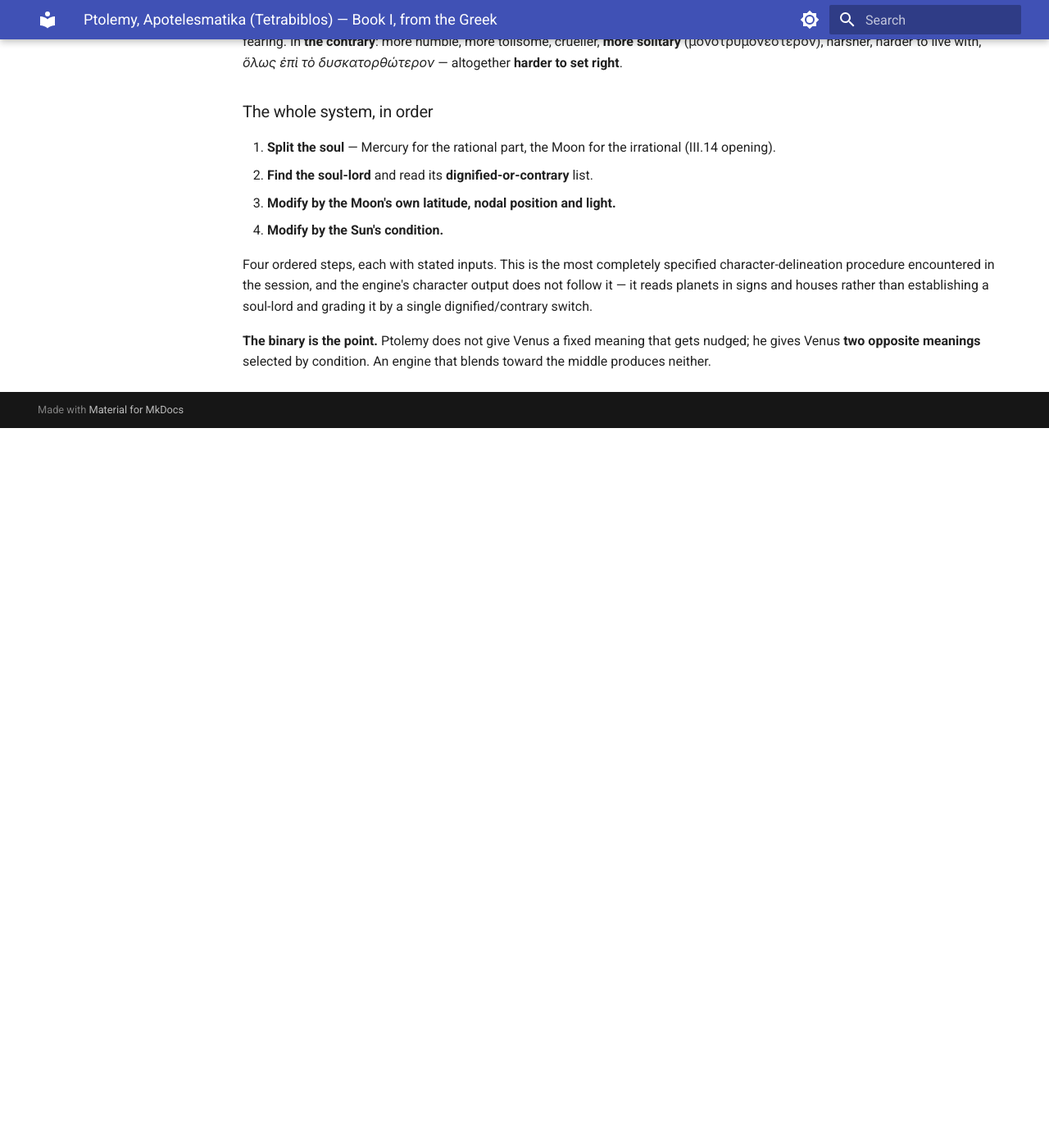
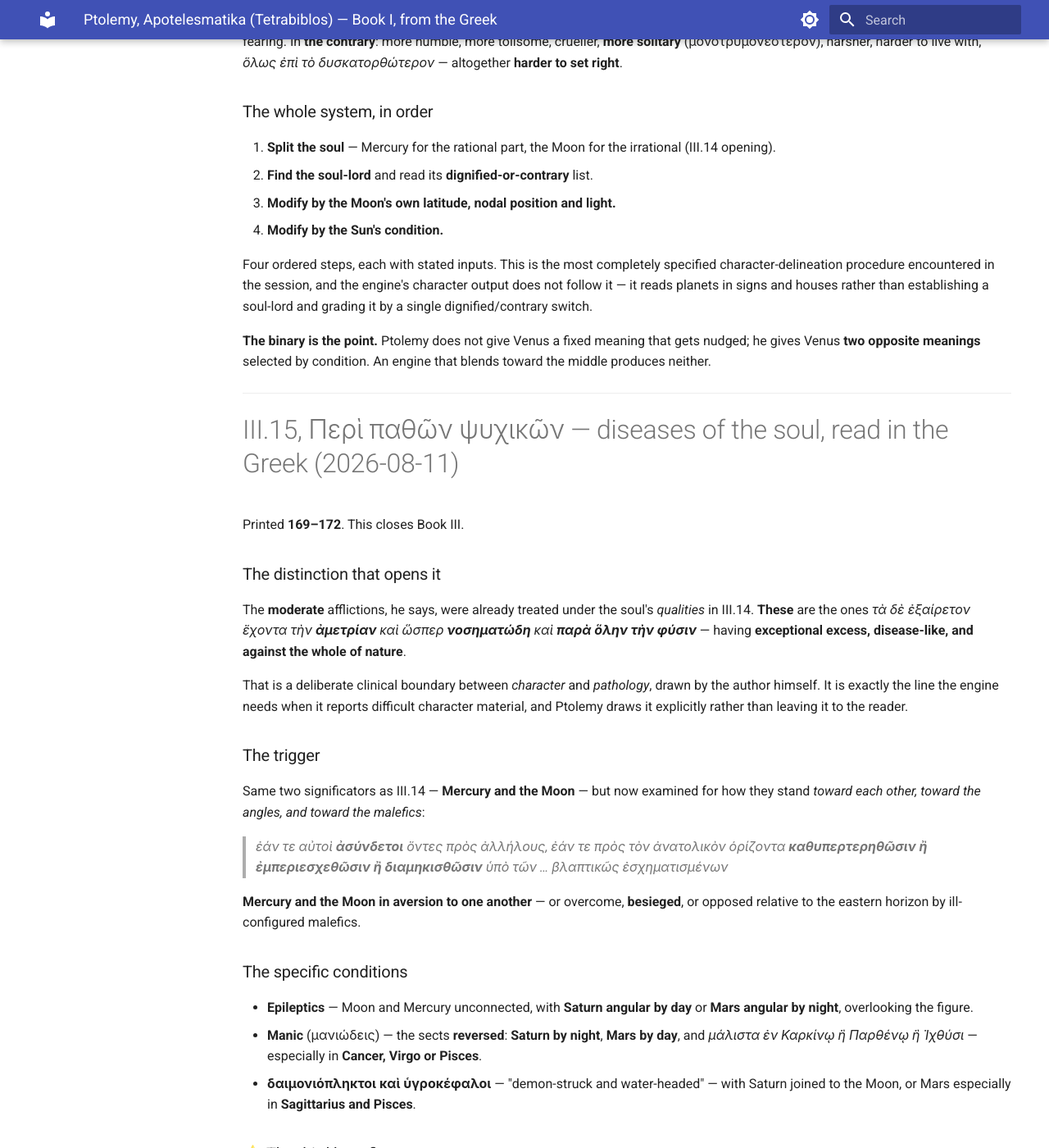
Before and after one commit to Bender1011001/traditional-astrology-engine, an MkDocs documentation site: the page built from docs/sources/ptolemy_greek_book1.md, in a window 1280 px wide and 1400 px high, scrolled down 30832 px. Shown: the whole window at 82% size. Built offline with MkDocs 1.6.1 and Material for MkDocs 9.7.7, drawn with Linux system fonts in a browser that asks for light colours; before the commit the page ends 31354 px from its top, so only the background shows below that; some of the changed text lies outside the part shown.

Commit message:
Ptolemy III.15 closes Book III: a third benefic rescue, same architecture
Printed 169-172.

The chapter opens by drawing a clinical boundary the engine needs: the
moderate afflictions were already treated as the soul's QUALITIES in
III.14, while these have exaireton ten ametrian, exceptional excess,
are nosematode, disease-like, and para holen ten physin, against the
whole of nature. Character versus pathology, drawn by the author.

Trigger: Mercury and the Moon ASYNDETOI, in aversion to one another, or
overcome, besieged or opposed relative to the eastern horizon by
ill-configured malefics. Epileptics when Saturn is angular by day or
Mars by night; manic when the sects are reversed, Saturn by night and
Mars by day, especially in Cancer, Virgo or Pisces; demon-struck and
water-headed with Saturn joined to the Moon or Mars in Sagittarius and
Pisces.

Then the third rescue. Malefics alone holding the configuration make
the diseases aniata, incurable, unrelenting and notorious. With Jupiter
and Venus allied they become iasima, CURABLE, though still conspicuous.
Jupiter cures through medicine, whether by dietary regimen or drugs;
Venus through oracles and help from the gods.

That makes three rescues in three chapters with the same architecture -
III.11 on the anaretic degree, III.13 on bodily afflictions, III.15 on
the soul. In Ptolemy a malefic verdict is never final. It is a first
reading to be tested against whether a benefic overcomes it, and the
outcome is graded rather than binary. Three independent statements with
different vocabulary each time is as strong an internal confirmation as
this text offers.

The engine implements none of the three. That is the most consistent
doctrinal gap found in the session - not a missing delineation but a
missing STEP in how every malefic judgment should be reached.

Co-Authored-By: Claude Opus 5 <noreply@anthropic.com>

```diff
--- a/docs/sources/ptolemy_greek_book1.md
+++ b/docs/sources/ptolemy_greek_book1.md
@@ -848,3 +848,51 @@ The planet **taking the lordship of the soul alone**, in a **dignified condition
 Four ordered steps, each with stated inputs. This is the most completely specified character-delineation procedure encountered in the session, and the engine's character output does not follow it — it reads planets in signs and houses rather than establishing a soul-lord and grading it by a single dignified/contrary switch.
 
 **The binary is the point.** Ptolemy does not give Venus a fixed meaning that gets nudged; he gives Venus **two opposite meanings** selected by condition. An engine that blends toward the middle produces neither.
+
+---
+
+# III.15, Περὶ παθῶν ψυχικῶν — diseases of the soul, read in the Greek (2026-08-11)
+
+Printed **169–172**. This closes Book III.
+
+### The distinction that opens it
+
+The **moderate** afflictions, he says, were already treated under the soul's *qualities* in III.14. **These** are the ones *τὰ δὲ ἐξαίρετον ἔχοντα τὴν **ἀμετρίαν** καὶ ὥσπερ **νοσηματώδη** καὶ **παρὰ ὅλην τὴν φύσιν*** — having **exceptional excess, disease-like, and against the whole of nature**.
+
+That is a deliberate clinical boundary between *character* and *pathology*, drawn by the author himself. It is exactly the line the engine needs when it reports difficult character material, and Ptolemy draws it explicitly rather than leaving it to the reader.
+
+### The trigger
+
+Same two significators as III.14 — **Mercury and the Moon** — but now examined for how they stand *toward each other, toward the angles, and toward the malefics*:
+
+> *ἐάν τε αὐτοὶ **ἀσύνδετοι** ὄντες πρὸς ἀλλήλους, ἐάν τε πρὸς τὸν ἀνατολικὸν ὁρίζοντα **καθυπερτερηθῶσιν ἢ ἐμπεριεσχεθῶσιν ἢ διαμηκισθῶσιν** ὑπὸ τῶν … βλαπτικῶς ἐσχηματισμένων*
+
+**Mercury and the Moon in aversion to one another** — or overcome, **besieged**, or opposed relative to the eastern horizon by ill-configured malefics.
+
+### The specific conditions
+
+- **Epileptics** — Moon and Mercury unconnected, with **Saturn angular by day** or **Mars angular by night**, overlooking the figure.
+- **Manic** (μανιώδεις) — the sects **reversed**: **Saturn by night**, **Mars by day**, and *μάλιστα ἐν Καρκίνῳ ἢ Παρθένῳ ἢ Ἰχθύσι* — especially in **Cancer, Virgo or Pisces**.
+- **δαιμονιόπληκτοι καὶ ὑγροκέφαλοι** — "demon-struck and water-headed" — with Saturn joined to the Moon, or Mars especially in **Sagittarius and Pisces**.
+
+### ⭐ The third benefic rescue
+
+> *μόνοι μὲν οὖν **οἱ κακοποιοὶ** … τὴν ἐπικράτησιν τοῦ σχήματος λαβόντες **ἀνίατα** καὶ ἀνεπίληπτα καὶ ἐπαραδειγμάτιστα ποιοῦσι … **συνοικειωθέντων δὲ τῶν ἀγαθοποιῶν Διός τε καὶ Ἀφροδίτης** … **ἰάσιμα** μὲν εὐπαραδειγμάτιστα δὲ ὅμως ποιοῦσι τὰ πάθη*
+
+**Malefics alone** holding the configuration → **incurable**, unrelenting, notorious. **Jupiter and Venus allied** → **curable** (ἰάσιμα), though still conspicuous.
+
+And the mode of cure, again named by planet:
+- **Jupiter** — *διὰ ἰατρικῶν ἤτοι **διαιτητικῆς ἀγωγῆς** ἢ **φαρμακείας***: through medicine, whether by **dietary regimen** or **drugs**.
+- **Venus** — *διὰ **χρησμῶν** καὶ τῆς **ἀπὸ θεῶν ἐπικουρίας***: through **oracles and help from the gods**.
+
+## The pattern is now definitive: three rescues, one architecture
+
+| chapter | topic | malefics alone | benefics overcoming |
+|---|---|---|---|
+| **III.11** | the anaretic degree | kills | **hindered** — Jupiter 12°, Venus 8°, or a benefic's bound |
+| **III.13** | bodily afflictions | *incurable and grievous* | **seemly, moderate, easily relieved** |
+| **III.15** | diseases of the soul | *incurable, unrelenting, notorious* | **curable**, though conspicuous |
+
+**In Ptolemy a malefic verdict is never final.** It is a first reading that must then be tested against whether a benefic overcomes it — and the outcome is graded, not binary. Three chapters state this independently, with different vocabulary each time, which is as strong an internal confirmation as this text offers.
+
+**The engine implements none of the three.** That is the single most consistent doctrinal gap found in the session — not a missing delineation but a missing *step* in how every malefic judgment should be reached.
```
